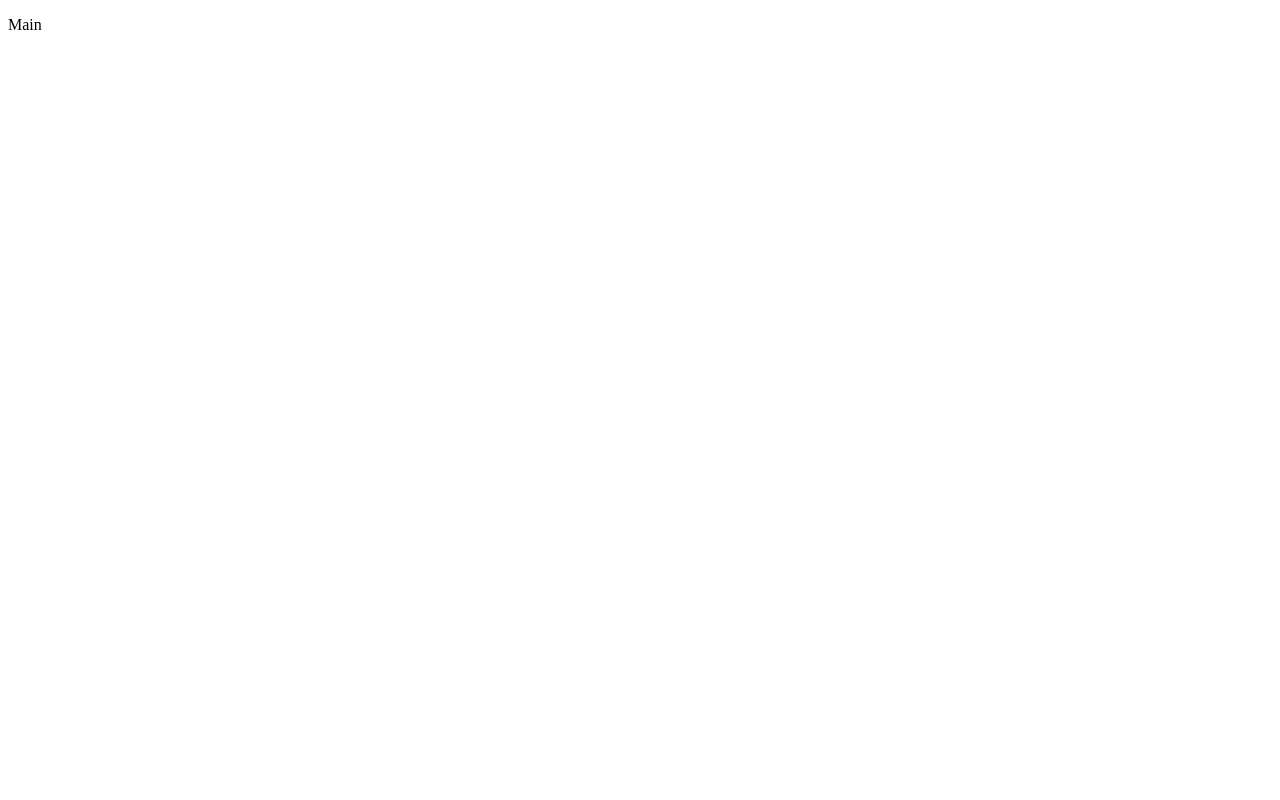
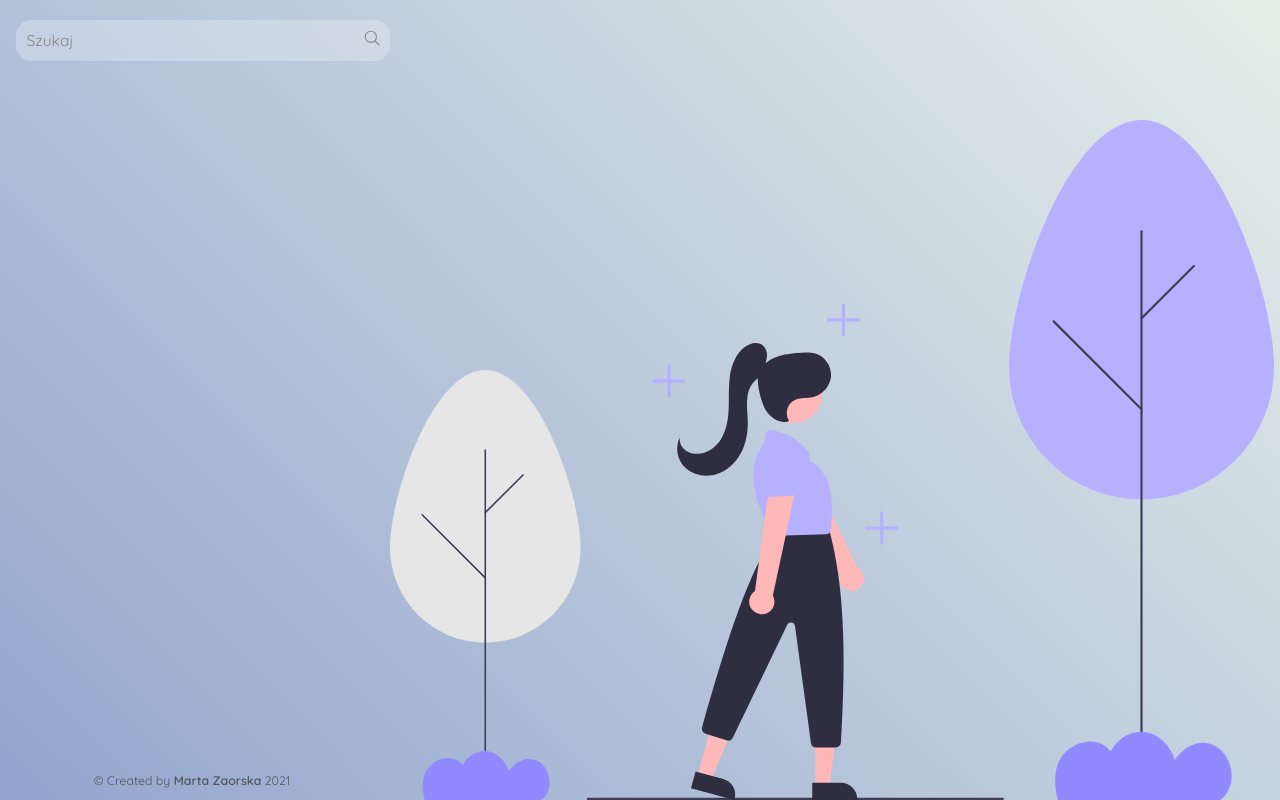
Before and after one commit to MartaZaorska/weather_app, a React (Create React App) app: page / in a window 1280 px wide. Built offline with nearby package versions, Linux system fonts and the light colour scheme.

Commit message:
Added structure and style for the Main component

```diff
--- /dev/null
+++ b/src/components/City.js
@@ -0,0 +1,34 @@
+import {memo} from 'react';
+import {MdClose} from 'react-icons/md';
+import { useHistory } from 'react-router-dom';
+
+import { useAppContext } from '../context/index';
+
+function City({item}) {
+  const {changeActive} = useAppContext();
+  const history = useHistory();
+
+  const clickHandler = () => {
+    changeActive(item);
+    history.push("/forecast");
+  }
+
+  return (
+    <section onClick={clickHandler} className={item.current ? "city" : "city center"}>
+        {item.current ? (
+          <div>
+            <h1><img src={item.current.icon} alt="weather icon" /> <span>{item.current.temp}</span></h1>
+            <h3>{item.current.description}</h3>
+            <p>{item.city}, {item.country}</p>
+          </div>
+        ) : (
+          <div>
+            <p>{item.city}, {item.country}</p>
+          </div>
+        )}
+      <button><MdClose className="icon" /></button>
+    </section>
+  )
+}
+
+export default memo(City);
--- /dev/null
+++ b/src/components/Form.js
@@ -0,0 +1,33 @@
+import { IoSearchOutline } from 'react-icons/io5';
+import { useHistory } from 'react-router-dom';
+
+import { prepareLocationData } from '../utils';
+import { useAppContext } from '../context/index';
+import { location } from '../data';
+
+function Form() {
+  const { addCity } = useAppContext();
+  const history = useHistory();
+
+  const submitHandler = e => {
+    e.preventDefault();
+    addCity(prepareLocationData(location));
+    e.target.reset();
+    history.push("/forecast");
+  }
+
+  return (
+    <form className="form" onSubmit={submitHandler}>
+      <input
+        type="text"
+        name="city"
+        placeholder="Szukaj"
+        onFocus={e => e.target?.parentNode?.classList.add("active")}
+        onBlur={e => e.target?.parentNode?.classList.remove("active")}
+      />
+      <button type="submit"><IoSearchOutline className="icon" /></button>
+    </form>
+  )
+}
+
+export default Form
--- a/src/components/Loader.js
+++ b/src/components/Loader.js
@@ -1,7 +1,7 @@
 function Loader() {
   return (
     <div>
-      <p>Loader</p>
+      <p>loader</p>
     </div>
   )
 }
--- a/src/context/index.js
+++ b/src/context/index.js
@@ -14,13 +14,13 @@ export function Provider({children}){
   }, []);
 
   useEffect(() => {
-    localStorage.setItem("weather_react_app", JSON.stringify(cities.map(item => ({...item, weather: []}))));
+    localStorage.setItem("weather_react_app", JSON.stringify(cities.map(item => ({...item, current: undefined, daily: []}))));
   }, [cities]);
 
   const addCity = (data) => {
     const index = cities.findIndex(item => item.city === data.city && item.country === data.country);
     if(index < 0){
-      setCities([...cities, data]);
+      setCities([...cities, data].sort((a,b) => b.daily.length - a.daily.length));
       setActive(data);
     }else{
       setActive(cities[index]);
@@ -29,7 +29,7 @@ export function Provider({children}){
 
   const updateCity = (data) => {
     const updatedCities = cities.map(item => item.city === data.city && item.country === data.country ? data : item);
-    setCities(updatedCities);
+    setCities(updatedCities.sort((a,b) => b.daily.length - a.daily.length));
   }
 
   const changeActive = (data) => setActive(data);
--- a/src/index.css
+++ b/src/index.css
@@ -0,0 +1,214 @@
+@import url('https://fonts.googleapis.com/css2?family=Quicksand:wght@300;400;500;600;700&display=swap');
+
+* {
+  margin: 0;
+  padding: 0;
+  border: 0;
+  box-sizing: border-box;
+}
+
+* {
+  margin: 0;
+  padding: 0;
+  border: 0;
+  box-sizing: border-box;
+  -webkit-tap-highlight-color: transparent;
+}
+
+input,
+select,
+input::placeholder,
+button,
+a {
+  background: transparent;
+  font-family: inherit;
+  text-decoration: none;
+  color: inherit;
+  outline: none;
+  -webkit-tap-highlight-color: transparent;
+}
+
+button,
+a {
+  cursor: pointer;
+}
+
+button:disabled {
+  cursor: auto;
+}
+
+input:active,
+input:focus,
+select:active,
+select:focus,
+button:active,
+button:focus,
+a:active,
+a:focus {
+  outline: none;
+  -webkit-tap-highlight-color: transparent;
+}
+
+body {
+  font-family: 'Quicksand', sans-serif;
+  font-size: 16px;
+  font-display: fallback;
+  min-height: 100vh;
+  overflow-x: hidden;
+  position: relative;
+  background-image: linear-gradient(45deg, #93a5cf 0%, #e4efe9 100%);
+  color: #555;
+}
+
+.icon {
+  pointer-events: none;
+}
+
+.main {
+  z-index: 2;
+  padding: 1.5em 1.2em 3em 1.2em;
+}
+
+.main__image {
+  display: none;
+}
+
+.main__image img {
+  width: auto;
+  height: 70%;
+}
+
+.copyright {
+  width: 100%;
+  text-align: center;
+  position: absolute;
+  left: 0;
+  bottom: 1em;
+  font-size: 0.95em;
+}
+
+.copyright a {
+  font-weight: 600;
+}
+
+.form {
+  background: rgba(255,255,255,0.25);
+  border-radius: 1.2em;
+  display: flex;
+  justify-content: space-between;
+  align-items: center;
+  color: #888;
+  transition: all 0.1s;
+}
+
+.form:hover, .form.active {
+  background: rgba(255,255,255,0.35);
+  box-shadow: 0px 15px 35px -10px rgba(0,0,0,0.25);
+}
+
+.form input {
+  font-size: 1.2em;
+  padding: 0.7em;
+  width: 83%;
+}
+
+.form button {
+  font-size: 1.4em;
+  padding: 0.3em 0.5em;
+  cursor: pointer;
+}
+
+.cities {
+  margin-top: 1.6em;
+}
+
+.city {
+  padding: 1em;
+  display: flex;
+  justify-content: space-between;
+  align-items: flex-start;
+  background: rgba(255,255,255,0.1);
+  border-radius: 1.2em;
+  margin-bottom: 1em;
+  transition: all 0.1s;
+  cursor: pointer;
+}
+
+.city.center {
+  align-items: center;
+}
+
+.city:hover {
+  background: rgba(255,255,255,0.3);
+  box-shadow: 0px 15px 35px -10px rgba(0,0,0,0.25);
+}
+
+.city h1 {
+  display: flex;
+  align-items: center;
+  font-size: 1.7em;
+  font-weight: 500;
+}
+
+.city h1 img {
+  width: 60px;
+  height: auto;
+  margin-right: 0.2em;
+}
+
+.city h3 {
+  font-weight: 500;
+  margin: 0.2em 0em;
+}
+
+.city p {
+  font-size: 1.1em;
+}
+
+.city button {
+  font-size: 1.3em;
+  color: inherit;
+}
+
+@media screen and (min-width: 768px){
+  .form, .cities {
+    width: 50%;
+  }
+}
+
+@media screen and (min-width: 992px){
+  body {
+    font-size: 13px;
+  }
+
+  .form,
+  .cities,
+  .copyright {
+    width: 35%;
+  }
+
+  .main__image{
+    display: flex;
+    justify-content: center;
+    align-items: flex-end;
+    width: 65%;
+    height: 100vh;
+    position: fixed;
+    top: 0;
+    right: 0;
+  }
+}
+
+@media screen and (min-width: 1200px){
+  .form, .cities, .copyright {
+    width: 30%;
+  }
+
+  .main__image {
+    width: 70%;
+  }
+
+  .main__image img {
+    height: 85%;
+  }
+}
--- a/src/index.js
+++ b/src/index.js
@@ -2,6 +2,7 @@ import React from 'react';
 import ReactDOM from 'react-dom';
 import {BrowserRouter} from 'react-router-dom';
 
+import {Provider} from './context/index';
 import App from './App';
 import './index.css';
 
@@ -11,7 +12,9 @@ import './index.css';
 ReactDOM.render(
   <React.StrictMode>
     <BrowserRouter basename={process.env.PUBLIC_URL}>
-      <App />
+      <Provider>
+        <App />
+      </Provider>
     </BrowserRouter>
   </React.StrictMode>,
   document.getElementById('root')
--- a/src/pages/Forecast.js
+++ b/src/pages/Forecast.js
@@ -1,8 +1,8 @@
 function Forecast() {
   return (
-    <div>
-      <p>Forecast</p>
-    </div>
+    <section className="forecast">
+      <p>forecast</p>
+    </section>
   )
 }
 
--- a/src/pages/Main.js
+++ b/src/pages/Main.js
@@ -1,8 +1,26 @@
+import City from '../components/City';
+import Form from '../components/Form';
+
+import { useAppContext } from '../context/index';
+
+import image from '../images/undraw_Nature_benefits_re_kk70.svg';
+
 function Main() {
+  const {cities} = useAppContext();
+
   return (
-    <div>
-      <p>Main</p>
-    </div>
+    <>
+      <section className="main">
+        <Form />
+        <section className="cities">
+          {cities.map((item) => (
+            <City key={`${item.lat}-${item.lon}`} item={item} />
+          ))}
+        </section>
+        <p className="copyright">&copy; Created by <a target="_blank" rel="noreferrer" href="https://martazaorska.github.io/portfolio/">Marta Zaorska</a> {new Date().getFullYear()}</p>
+      </section>
+      <section className="main__image"><img src={image} alt="nature" /></section>
+    </>
   )
 }
 
--- a/src/utils.js
+++ b/src/utils.js
@@ -1,5 +1,4 @@
 import {DAYS, THEME, ICONS} from "./constants";
-
 
 function formatDate(dt, timezoneOffset){
   const date = new Date(dt * 1000 + timezoneOffset * 1000 + new Date().getTimezoneOffset() * 60000);
@@ -9,7 +8,7 @@ function formatDate(dt, timezoneOffset){
   }
 }
 
-function formatTime(dt, timezoneOffset){
+export function formatTime(dt, timezoneOffset){
   const date = new Date(dt * 1000 + timezoneOffset * 1000 + new Date().getTimezoneOffset() * 60000);
   return `${date.getHours()}`.padStart(2,"0") + ":" +`${date.getMinutes()}`.padStart(2, "0");
 }
@@ -93,7 +92,6 @@ export function prepareWeatherData(data){
     }
   }));
 
-
   return {
     timezone_offset: data.timezone_offset,
     current,
```
Also changed, not shown: 1 other file (tests, documents, lock files or other folders).
